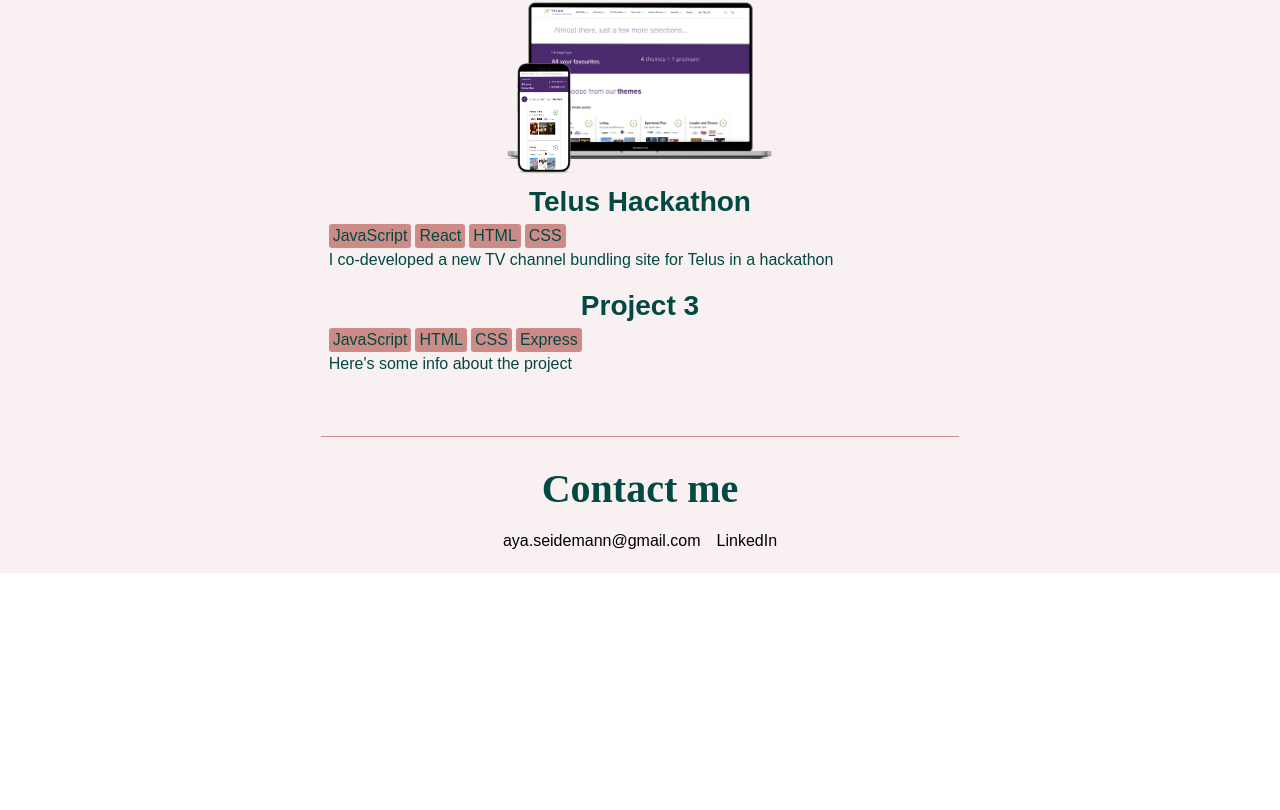
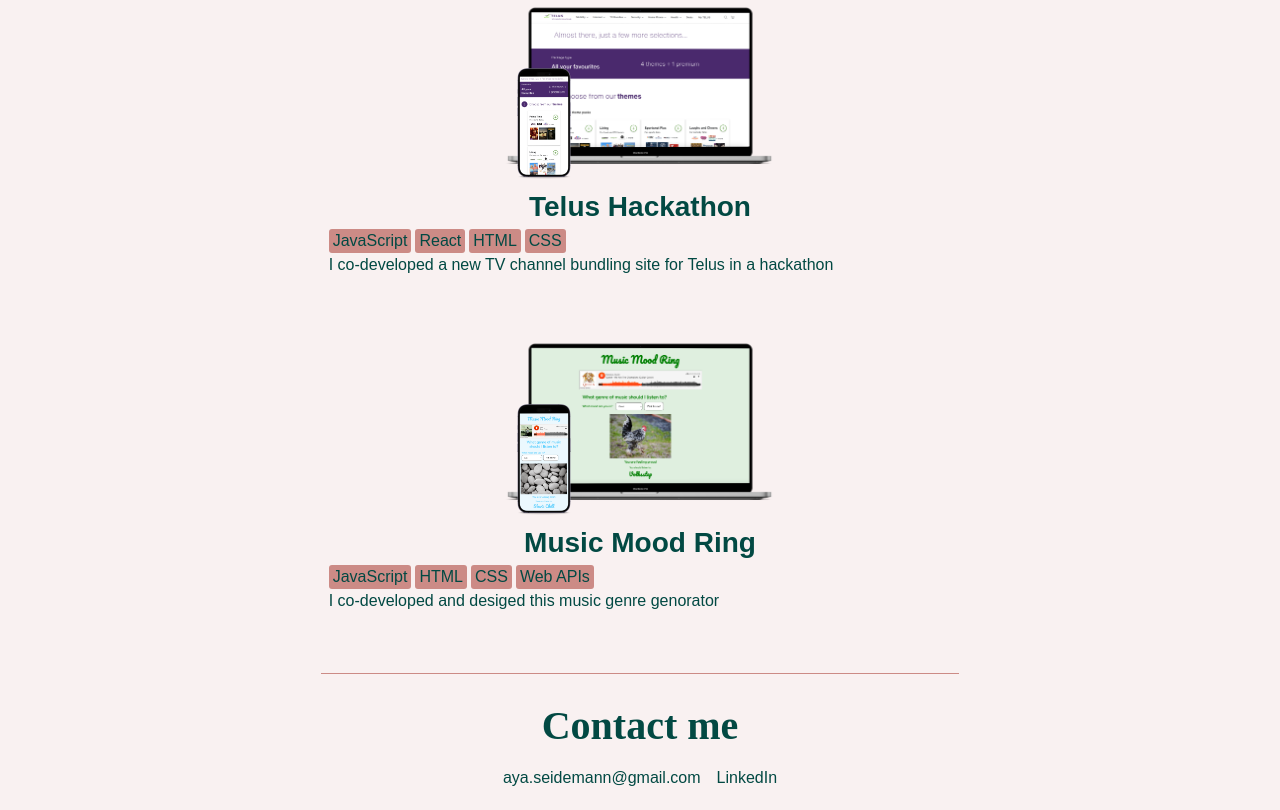
Before and after one commit to ayaseidemann/aya-portfolio, a React (Create React App) app: page / in a window 1280 px wide. Shown: the part 743-1553 px from the top of the page. Before the commit the page ends 1316 px from the top, so only its background shows below. Built offline with nearby package versions, Linux system fonts and the light colour scheme.

Commit message:
add project

```diff
--- a/src/components/Bio/Bio.scss
+++ b/src/components/Bio/Bio.scss
@@ -37,6 +37,7 @@
 
     &__p {
         font-size: 1.15rem;
+        line-height: 1.25;
         padding-bottom: 1.5rem;
         border-bottom: 1px solid $light-background;
     }
--- a/src/components/Contact/Contact.scss
+++ b/src/components/Contact/Contact.scss
@@ -21,7 +21,7 @@
     }
 
     &__link {
-        color: black;
+        color: $dark-accent;
 
         &--email {
             margin-right: 1rem;
--- a/src/components/Projects/Projects.js
+++ b/src/components/Projects/Projects.js
@@ -3,7 +3,8 @@ import sudotwoLaptop from '../../assets/Pictures/sudotwo-laptop.png';
 import sudotwoPhone from '../../assets/Pictures/sudotwo-phone.png';
 import telusLaptop from '../../assets/Pictures/telus-laptop.png';
 import telusPhone from '../../assets/Pictures/telus-phone.png';
-
+import musicLaptop from '../../assets/Pictures/music-laptop.png';
+import musicPhone from '../../assets/Pictures/music-phone.png';
 
 function Projects() {
 
@@ -49,16 +50,20 @@ function Projects() {
                     </div>
                 </div>
                 <div className='card'>
-                    {/* <img className='card__img' src={profilePic} alt='project 3'/> */}
-                    <div className='card__text'>
-                        <h3 className='card__title'>Project 3</h3>
+                <div className='card__images'>
+                        <img className='card__phone' src={musicPhone} alt='music mood ring'/>
+                        <img className='card__laptop' src={musicLaptop} alt='music mood ring'/>
+                    </div>                    <div className='card__text'>
+                        <h3 className='card__title'>
+                            <a className='card__link' href='https://music-mood-ring.onrender.com/'>Music Mood Ring</a>
+                        </h3>
                         <div className='card__tags'>
                             <span className='card__tag'>JavaScript</span>
                             <span className='card__tag'>HTML</span>
                             <span className='card__tag'>CSS</span>
-                            <span className='card__tag'>Express</span>
+                            <span className='card__tag'>Web APIs</span>
                         </div>
-                        <p className='card__p'>Here's some info about the project</p>
+                        <p className='card__p'>I co-developed and desiged this music genre genorator</p>
                     </div>
                 </div>
             </div>
```
Also changed, not shown: src/assets/Pictures/music-laptop.png (added), src/assets/Pictures/music-phone.png (added).
